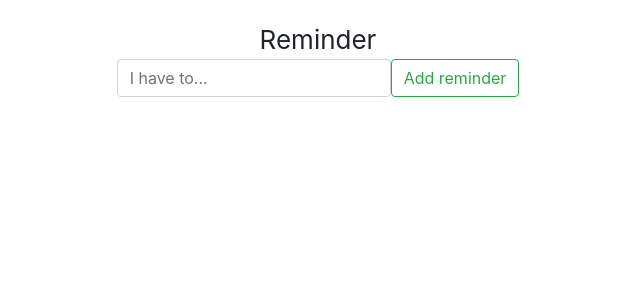
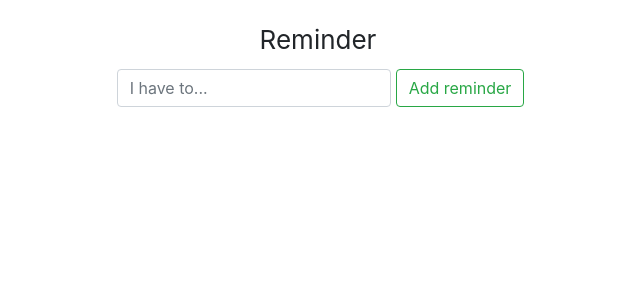
Before and after one commit to YakubuAmidu/Reminder, a React (Create React App) app: page / in a window 1280 px wide. Shown: the top 300 px of the page, without its empty margins (322-962 px from the left). Built offline with nearby package versions, Linux system fonts and the light colour scheme.

Commit message:
Commiting changes

```diff
--- a/src/components/App.jsx
+++ b/src/components/App.jsx
@@ -39,7 +39,7 @@ class App extends Component{
             <div className="title">
                 Reminder
             </div>
-            <div className="form-inline">
+            <div className="form-inline reminder-form">
                 <div className="form-group">
                     <input
                     placeholder="I have to..."
--- a/src/index.css
+++ b/src/index.css
@@ -9,3 +9,11 @@
     text-align: center;
     font-size: 26px;
 }
+
+input {
+    margin: 5px;
+}
+
+.reminder-form{
+    padding: 5px;
+}
```
